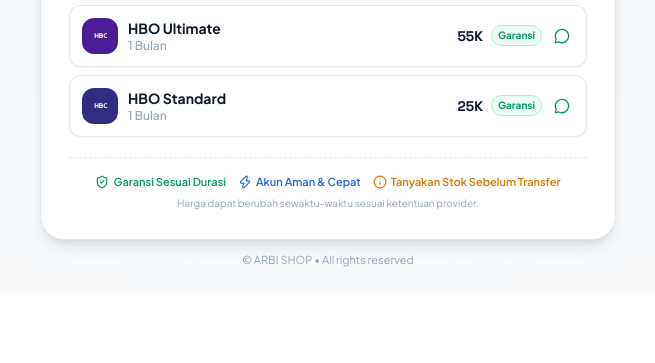
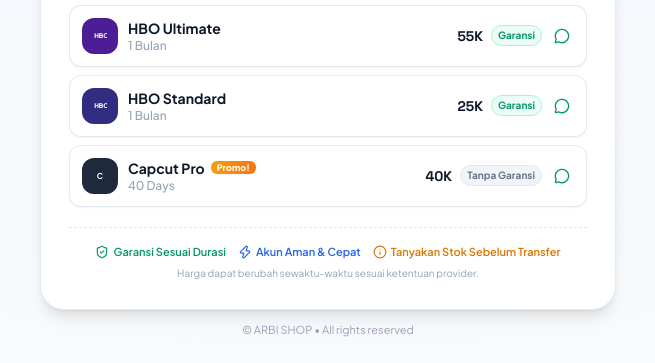
Before and after one commit to raffaeltemp/hargaarbishop, a plain HTML site: page index.html in a window 1280 px wide. Shown: the part 1277-1640 px from the top of the page, without its empty margins (312-967 px from the left). Before the commit the page ends 1570 px from the top, so only its background shows below. Drawn offline with nearby package versions, Linux system fonts and the light colour scheme.

Commit message:
Quick update via Web Admin Panel

```diff
--- a/index.html
+++ b/index.html
@@ -327,21 +327,202 @@
 
     /* PRODUCTS_START */
     let products = [
-      { id: 1, name: "YouTube Premium", duration: "1 Bulan", price: "18K", type: "music", garansi: false, garansiText: "Tanpa Garansi", highlight: true, available: true, iconBg: "bg-red-500", iconSvg: `<svg class="w-3.5 h-3.5 fill-white" viewBox="0 0 24 24"><path d="M23.498 6.186a3.016 3.016 0 0 0-2.122-2.136C19.505 3.545 12 3.545 12 3.545s-7.505 0-9.377.505A3.017 3.017 0 0 0 .502 6.186C0 8.07 0 12 0 12s0 3.93.502 5.814a3.016 3.016 0 0 0 2.122 2.136c1.871.505 9.376.505 9.376.505s7.505 0 9.377-.505a3.015 3.015 0 0 0 2.122-2.136C24 15.93 24 12 24 12s0-3.93-.502-5.814zM9.545 15.568V8.432L15.818 12l-6.273 3.568z"/></svg>` },
-      { id: 2, name: "Netflix", duration: "1 Bulan", price: "38K", type: "movie", garansi: true, garansiText: "Garansi", highlight: true, available: true, iconBg: "bg-slate-900", iconSvg: `<svg class="w-3.5 h-3.5 fill-red-600" viewBox="0 0 24 24"><path d="M5.398 0v24c1.826-.37 3.555-.845 5.253-1.425V9.458l5.244 14.542h5.303V0h-5.184v14.542L10.702 0H5.398z"/></svg>` },
-      { id: 3, name: "CapCut Pro", duration: "7 Hari", price: "11K", type: "creative", garansi: false, garansiText: "Tanpa Garansi", highlight: false, available: true, iconBg: "bg-slate-800", iconSvg: `<svg class="w-3.5 h-3.5 fill-white" viewBox="0 0 24 24"><path d="M2.5 7.5L8.5 2.5L14.5 7.5L8.5 12.5L2.5 7.5ZM9.5 16.5L15.5 11.5L21.5 16.5L15.5 21.5L9.5 16.5Z"/></svg>` },
-      { id: 4, name: "CapCut Pro", duration: "1 Bulan", price: "37K", type: "creative", garansi: false, garansiText: "Tanpa Garansi", highlight: false, available: true, iconBg: "bg-slate-800", iconSvg: `<svg class="w-3.5 h-3.5 fill-white" viewBox="0 0 24 24"><path d="M2.5 7.5L8.5 2.5L14.5 7.5L8.5 12.5L2.5 7.5ZM9.5 16.5L15.5 11.5L21.5 16.5L15.5 21.5L9.5 16.5Z"/></svg>` },
-      { id: 5, name: "Viu Premium", duration: "1 Tahun", price: "5K", type: "movie", garansi: false, garansiText: "Tanpa Garansi", highlight: false, available: true, iconBg: "bg-amber-500", iconSvg: `<svg class="w-3.5 h-3.5 fill-white" viewBox="0 0 24 24"><text x="5" y="17" font-size="14" font-weight="bold" fill="white">V</text></svg>` },
-      { id: 6, name: "Canva Pro", duration: "1 Bulan", price: "5K", type: "creative", garansi: true, garansiText: "Garansi", highlight: false, available: true, iconBg: "bg-cyan-500", iconSvg: `<svg class="w-3.5 h-3.5 fill-white" viewBox="0 0 24 24"><circle cx="12" cy="12" r="10" fill="#00c4cc"/><text x="7" y="16" font-size="14" font-weight="bold" fill="white" font-style="italic">C</text></svg>` },
-      { id: 7, name: "Prime Video", duration: "1 Bulan", price: "14K", type: "movie", garansi: true, garansiText: "Garansi", highlight: false, available: true, iconBg: "bg-sky-600", iconSvg: `<svg class="w-3.5 h-3.5 fill-white" viewBox="0 0 24 24"><path d="M3 17.5c4.5 2 9.5 2 14 0M18 16l3 2-1-3.5"/></svg>` },
-      { id: 8, name: "Vidio Platinum (Mobile)", duration: "1 Bulan", price: "35K", type: "movie", garansi: true, garansiText: "Garansi", highlight: false, available: true, iconBg: "bg-rose-500", iconSvg: `<svg class="w-3.5 h-3.5 fill-white" viewBox="0 0 24 24"><path d="M10 8l6 4-6 4V8z"/></svg>` },
-      { id: 9, name: "Vidio Platinum (All Device)", duration: "1 Bulan", price: "45K", type: "movie", garansi: true, garansiText: "Garansi", highlight: false, available: true, iconBg: "bg-rose-600", iconSvg: `<svg class="w-3.5 h-3.5 fill-white" viewBox="0 0 24 24"><path d="M4 6h16v10H4z M10 8l5 3-5 3z"/></svg>` },
-      { id: 10, name: "WeTV", duration: "1 Bulan", price: "30K", type: "movie", garansi: true, garansiText: "Garansi", highlight: false, available: true, iconBg: "bg-orange-500", iconSvg: `<svg class="w-3.5 h-3.5 fill-white" viewBox="0 0 24 24"><path d="M12 2L2 22h20L12 2z"/></svg>` },
-      { id: 11, name: "Apple Music (Android)", duration: "1 Bulan", price: "10K", type: "music", garansi: true, garansiText: "Garansi", highlight: false, available: true, iconBg: "bg-red-500", iconSvg: `<svg class="w-3.5 h-3.5 fill-white" viewBox="0 0 24 24"><path d="M12 3v10.55A4 4 0 1 0 14 17V7h4V3h-6z"/></svg>` },
-      { id: 12, name: "Spotify Premium", duration: "1 Bulan", price: "25K", type: "music", garansi: true, garansiText: "Garansi", highlight: false, available: true, iconBg: "bg-emerald-500", iconSvg: `<svg class="w-3.5 h-3.5 fill-white" viewBox="0 0 24 24"><path d="M12 2C6.477 2 2 6.477 2 12s4.477 10 10 10 10-4.477 10-10A10 10 0 0 0 12 2zm4.586 14.424a.623.623 0 0 1-.857.207c-2.348-1.434-5.304-1.758-8.786-.962a.625.625 0 1 1-.277-1.22c3.808-.871 7.077-.497 9.713 1.118a.625.625 0 0 1 .207.857zm1.225-2.723a.782.782 0 0 1-1.076.257c-2.688-1.652-6.785-2.131-9.965-1.166a.782.782 0 1 1-.454-1.498c3.633-1.103 8.147-.568 11.238 1.331a.782.782 0 0 1 .257 1.076zm.105-2.836C14.692 8.94 9.4 8.766 6.342 9.694a.937.937 0 1 1-.543-1.792c3.512-1.066 9.356-.862 13.09 1.356a.937.937 0 0 1-1.002 1.607z"/></svg>` },
-      { id: 13, name: "HBO Ultimate", duration: "1 Bulan", price: "55K", type: "movie", garansi: true, garansiText: "Garansi", highlight: false, available: true, iconBg: "bg-violet-900", iconSvg: `<svg class="w-3.5 h-3.5 fill-white" viewBox="0 0 24 24"><text x="2" y="16" font-size="11" font-weight="900" fill="white">HBO</text></svg>` },
-      { id: 14, name: "HBO Standard", duration: "1 Bulan", price: "25K", type: "movie", garansi: true, garansiText: "Garansi", highlight: false, available: true, iconBg: "bg-indigo-900", iconSvg: `<svg class="w-3.5 h-3.5 fill-white" viewBox="0 0 24 24"><text x="2" y="16" font-size="11" font-weight="900" fill="white">HBO</text></svg>` }
-    ];
+  {
+    "id": 1,
+    "name": "YouTube Premium",
+    "duration": "1 Bulan",
+    "price": "18K",
+    "type": "music",
+    "garansi": false,
+    "garansiText": "Tanpa Garansi",
+    "highlight": true,
+    "available": true,
+    "iconBg": "bg-red-500",
+    "iconSvg": "<svg class=\"w-3.5 h-3.5 fill-white\" viewBox=\"0 0 24 24\"><path d=\"M23.498 6.186a3.016 3.016 0 0 0-2.122-2.136C19.505 3.545 12 3.545 12 3.545s-7.505 0-9.377.505A3.017 3.017 0 0 0 .502 6.186C0 8.07 0 12 0 12s0 3.93.502 5.814a3.016 3.016 0 0 0 2.122 2.136c1.871.505 9.376.505 9.376.505s7.505 0 9.377-.505a3.015 3.015 0 0 0 2.122-2.136C24 15.93 24 12 24 12s0-3.93-.502-5.814zM9.545 15.568V8.432L15.818 12l-6.273 3.568z\"/></svg>"
+  },
+  {
+    "id": 2,
+    "name": "Netflix",
+    "duration": "1 Bulan",
+    "price": "38K",
+    "type": "movie",
+    "garansi": true,
+    "garansiText": "Garansi",
+    "highlight": true,
+    "available": true,
+    "iconBg": "bg-slate-900",
+    "iconSvg": "<svg class=\"w-3.5 h-3.5 fill-red-600\" viewBox=\"0 0 24 24\"><path d=\"M5.398 0v24c1.826-.37 3.555-.845 5.253-1.425V9.458l5.244 14.542h5.303V0h-5.184v14.542L10.702 0H5.398z\"/></svg>"
+  },
+  {
+    "id": 3,
+    "name": "CapCut Pro",
+    "duration": "7 Hari",
+    "price": "12K",
+    "type": "creative",
+    "garansi": false,
+    "garansiText": "Tanpa Garansi",
+    "highlight": false,
+    "available": true,
+    "iconBg": "bg-slate-800",
+    "iconSvg": "<svg class=\"w-3.5 h-3.5 fill-white\" viewBox=\"0 0 24 24\"><path d=\"M2.5 7.5L8.5 2.5L14.5 7.5L8.5 12.5L2.5 7.5ZM9.5 16.5L15.5 11.5L21.5 16.5L15.5 21.5L9.5 16.5Z\"/></svg>"
+  },
+  {
+    "id": 4,
+    "name": "CapCut Pro",
+    "duration": "1 Bulan",
+    "price": "37K",
+    "type": "creative",
+    "garansi": false,
+    "garansiText": "Tanpa Garansi",
+    "highlight": false,
+    "available": true,
+    "iconBg": "bg-slate-800",
+    "iconSvg": "<svg class=\"w-3.5 h-3.5 fill-white\" viewBox=\"0 0 24 24\"><path d=\"M2.5 7.5L8.5 2.5L14.5 7.5L8.5 12.5L2.5 7.5ZM9.5 16.5L15.5 11.5L21.5 16.5L15.5 21.5L9.5 16.5Z\"/></svg>"
+  },
+  {
+    "id": 5,
+    "name": "Viu Premium",
+    "duration": "1 Tahun",
+    "price": "5K",
+    "type": "movie",
+    "garansi": false,
+    "garansiText": "Tanpa Garansi",
+    "highlight": false,
+    "available": true,
+    "iconBg": "bg-amber-500",
+    "iconSvg": "<svg class=\"w-3.5 h-3.5 fill-white\" viewBox=\"0 0 24 24\"><text x=\"5\" y=\"17\" font-size=\"14\" font-weight=\"bold\" fill=\"white\">V</text></svg>"
+  },
+  {
+    "id": 6,
+    "name": "Canva Pro",
+    "duration": "1 Bulan",
+    "price": "5K",
+    "type": "creative",
+    "garansi": true,
+    "garansiText": "Garansi",
+    "highlight": false,
+    "available": true,
+    "iconBg": "bg-cyan-500",
+    "iconSvg": "<svg class=\"w-3.5 h-3.5 fill-white\" viewBox=\"0 0 24 24\"><circle cx=\"12\" cy=\"12\" r=\"10\" fill=\"#00c4cc\"/><text x=\"7\" y=\"16\" font-size=\"14\" font-weight=\"bold\" fill=\"white\" font-style=\"italic\">C</text></svg>"
+  },
+  {
+    "id": 7,
+    "name": "Prime Video",
+    "duration": "1 Bulan",
+    "price": "14K",
+    "type": "movie",
+    "garansi": true,
+    "garansiText": "Garansi",
+    "highlight": false,
+    "available": true,
+    "iconBg": "bg-sky-600",
+    "iconSvg": "<svg class=\"w-3.5 h-3.5 fill-white\" viewBox=\"0 0 24 24\"><path d=\"M3 17.5c4.5 2 9.5 2 14 0M18 16l3 2-1-3.5\"/></svg>"
+  },
+  {
+    "id": 8,
+    "name": "Vidio Platinum (Mobile)",
+    "duration": "1 Bulan",
+    "price": "35K",
+    "type": "movie",
+    "garansi": true,
+    "garansiText": "Garansi",
+    "highlight": false,
+    "available": true,
+    "iconBg": "bg-rose-500",
+    "iconSvg": "<svg class=\"w-3.5 h-3.5 fill-white\" viewBox=\"0 0 24 24\"><path d=\"M10 8l6 4-6 4V8z\"/></svg>"
+  },
+  {
+    "id": 9,
+    "name": "Vidio Platinum (All Device)",
+    "duration": "1 Bulan",
+    "price": "45K",
+    "type": "movie",
+    "garansi": true,
+    "garansiText": "Garansi",
+    "highlight": false,
+    "available": true,
+    "iconBg": "bg-rose-600",
+    "iconSvg": "<svg class=\"w-3.5 h-3.5 fill-white\" viewBox=\"0 0 24 24\"><path d=\"M4 6h16v10H4z M10 8l5 3-5 3z\"/></svg>"
+  },
+  {
+    "id": 10,
+    "name": "WeTV",
+    "duration": "1 Bulan",
+    "price": "30K",
+    "type": "movie",
+    "garansi": true,
+    "garansiText": "Garansi",
+    "highlight": false,
+    "available": true,
+    "iconBg": "bg-orange-500",
+    "iconSvg": "<svg class=\"w-3.5 h-3.5 fill-white\" viewBox=\"0 0 24 24\"><path d=\"M12 2L2 22h20L12 2z\"/></svg>"
+  },
+  {
+    "id": 11,
+    "name": "Apple Music (Android)",
+    "duration": "1 Bulan",
+    "price": "10K",
+    "type": "music",
+    "garansi": true,
+    "garansiText": "Garansi",
+    "highlight": false,
+    "available": true,
+    "iconBg": "bg-red-500",
+    "iconSvg": "<svg class=\"w-3.5 h-3.5 fill-white\" viewBox=\"0 0 24 24\"><path d=\"M12 3v10.55A4 4 0 1 0 14 17V7h4V3h-6z\"/></svg>"
+  },
+  {
+    "id": 12,
+    "name": "Spotify Premium",
+    "duration": "1 Bulan",
+    "price": "25K",
+    "type": "music",
+    "garansi": true,
+    "garansiText": "Garansi",
+    "highlight": false,
+    "available": true,
+    "iconBg": "bg-emerald-500",
+    "iconSvg": "<svg class=\"w-3.5 h-3.5 fill-white\" viewBox=\"0 0 24 24\"><path d=\"M12 2C6.477 2 2 6.477 2 12s4.477 10 10 10 10-4.477 10-10A10 10 0 0 0 12 2zm4.586 14.424a.623.623 0 0 1-.857.207c-2.348-1.434-5.304-1.758-8.786-.962a.625.625 0 1 1-.277-1.22c3.808-.871 7.077-.497 9.713 1.118a.625.625 0 0 1 .207.857zm1.225-2.723a.782.782 0 0 1-1.076.257c-2.688-1.652-6.785-2.131-9.965-1.166a.782.782 0 1 1-.454-1.498c3.633-1.103 8.147-.568 11.238 1.331a.782.782 0 0 1 .257 1.076zm.105-2.836C14.692 8.94 9.4 8.766 6.342 9.694a.937.937 0 1 1-.543-1.792c3.512-1.066 9.356-.862 13.09 1.356a.937.937 0 0 1-1.002 1.607z\"/></svg>"
+  },
+  {
+    "id": 13,
+    "name": "HBO Ultimate",
+    "duration": "1 Bulan",
+    "price": "55K",
+    "type": "movie",
+    "garansi": true,
+    "garansiText": "Garansi",
+    "highlight": false,
+    "available": true,
+    "iconBg": "bg-violet-900",
+    "iconSvg": "<svg class=\"w-3.5 h-3.5 fill-white\" viewBox=\"0 0 24 24\"><text x=\"2\" y=\"16\" font-size=\"11\" font-weight=\"900\" fill=\"white\">HBO</text></svg>"
+  },
+  {
+    "id": 14,
+    "name": "HBO Standard",
+    "duration": "1 Bulan",
+    "price": "25K",
+    "type": "movie",
+    "garansi": true,
+    "garansiText": "Garansi",
+    "highlight": false,
+    "available": true,
+    "iconBg": "bg-indigo-900",
+    "iconSvg": "<svg class=\"w-3.5 h-3.5 fill-white\" viewBox=\"0 0 24 24\"><text x=\"2\" y=\"16\" font-size=\"11\" font-weight=\"900\" fill=\"white\">HBO</text></svg>"
+  },
+  {
+    "id": 15,
+    "name": "Capcut Pro",
+    "duration": "40 Days",
+    "price": "40K",
+    "type": "creative",
+    "garansi": false,
+    "garansiText": "Tanpa Garansi",
+    "highlight": true,
+    "available": true,
+    "iconBg": "bg-slate-800",
+    "iconSvg": "<svg class=\"w-3.5 h-3.5 fill-white\" viewBox=\"0 0 24 24\"><text x=\"50%\" y=\"17\" text-anchor=\"middle\" font-size=\"14\" font-weight=\"bold\" fill=\"white\">C</text></svg>"
+  }
+];
     /* PRODUCTS_END */
 
     let currentCategory = 'all';
```
